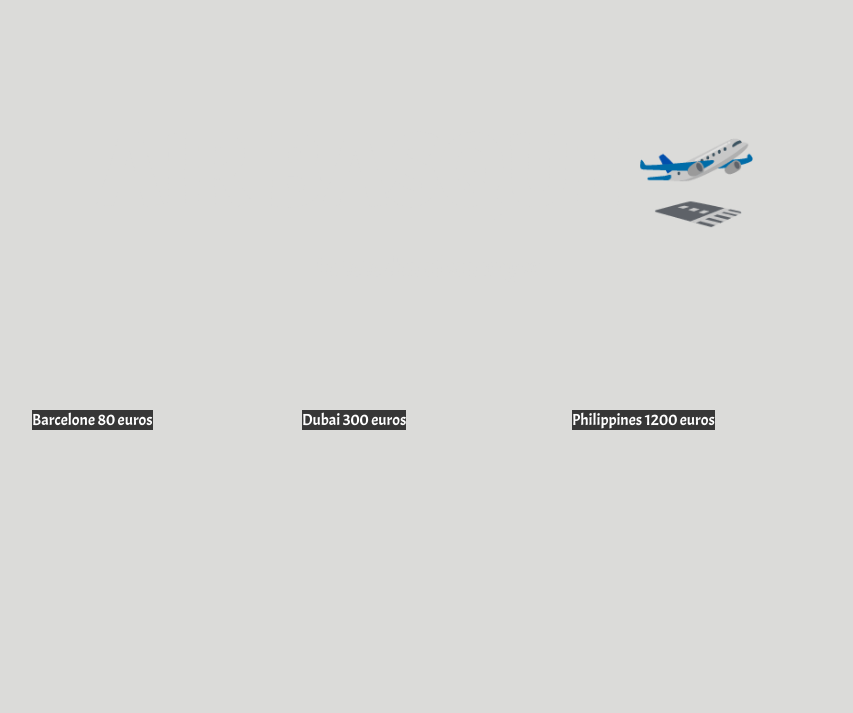
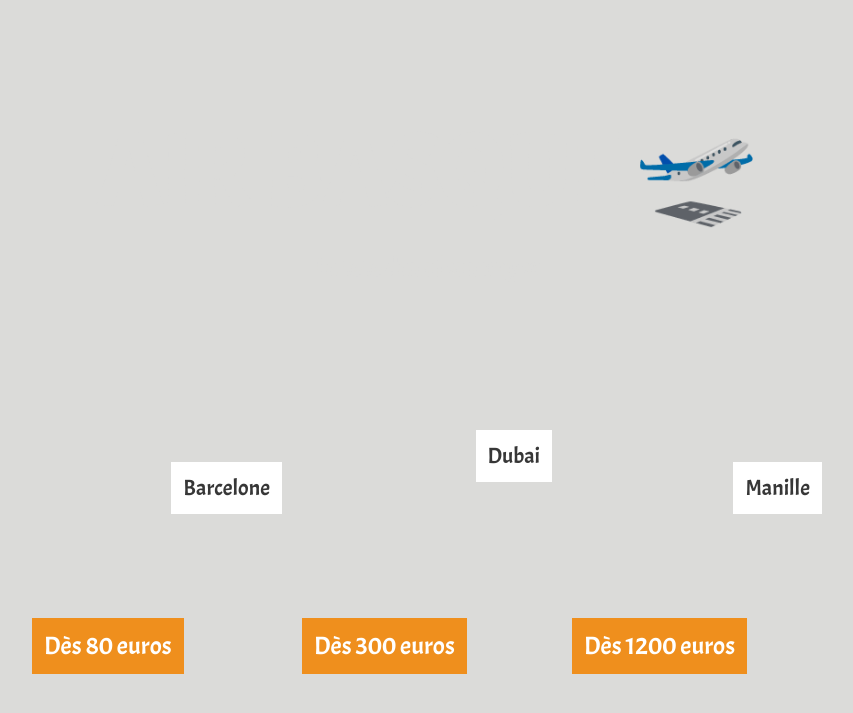
Before and after one commit to KatzoA/AirBasqueCountry, a plain HTML site: page index.html in a window 1280 px wide. Shown: the whole page, without its empty margins (213-1066 px from the left). Drawn offline with Linux system fonts and the light colour scheme.

Commit message:
Level 2 - Image position overlay

```diff
--- a/css/styles.css
+++ b/css/styles.css
@@ -68,7 +68,29 @@ div.toutes_destinations{
 }
 
 .overlay{
-    background-color: #373737;
     position: absolute;
+    color: #373737;
+    left: 0;
+    right: 0;
+    bottom: 0;
+    top: 0;
+}
+
+span.nom{
+    position: relative;
+    top: 20px;
+    color: #373737;
+    background-color: #fff;
+    float: right;
+    padding: 12px;
+    font-size: 22px;
+}
+
+span.prix{
+    position: relative;
     color: #fff;
+    background-color: #EF8F1D;
+    padding: 12px;
+    font-size: 25px;
+    top: 220px;
 }
--- a/index.html
+++ b/index.html
@@ -20,20 +20,20 @@
     <div class="toutes_destinations">
         <div class="destination_item barcelone">
             <div class="overlay">
+                <span class="prix">Dès 80 euros</span>
                 <span class="nom">Barcelone</span>
-                <span class="prix">80 euros</span>
             </div>
         </div>
         <div class="destination_item dubai">
             <div class="overlay">
+                <span class="prix">Dès 300 euros</span>
                 <span class="nom">Dubai</span>
-                <span class="prix">300 euros</span>
             </div>
         </div>
         <div class="destination_item philippines">
             <div class="overlay">
-                <span class="nom">Philippines</span>
-                <span class="prix">1200 euros</span>
+                <span class="prix">Dès 1200 euros</span>
+                <span class="nom">Manille</span>
             </div>
         </div>
     </div>
```
